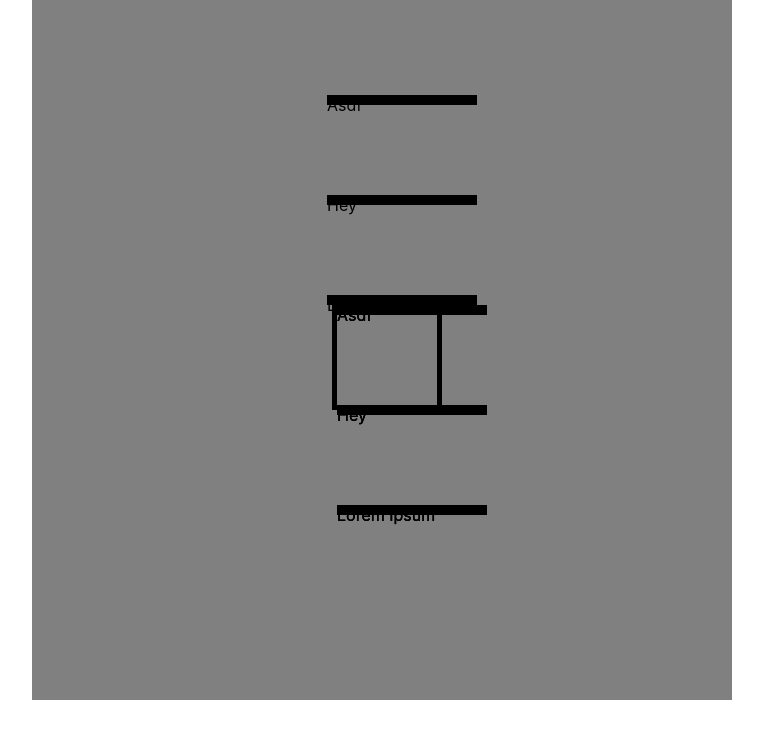
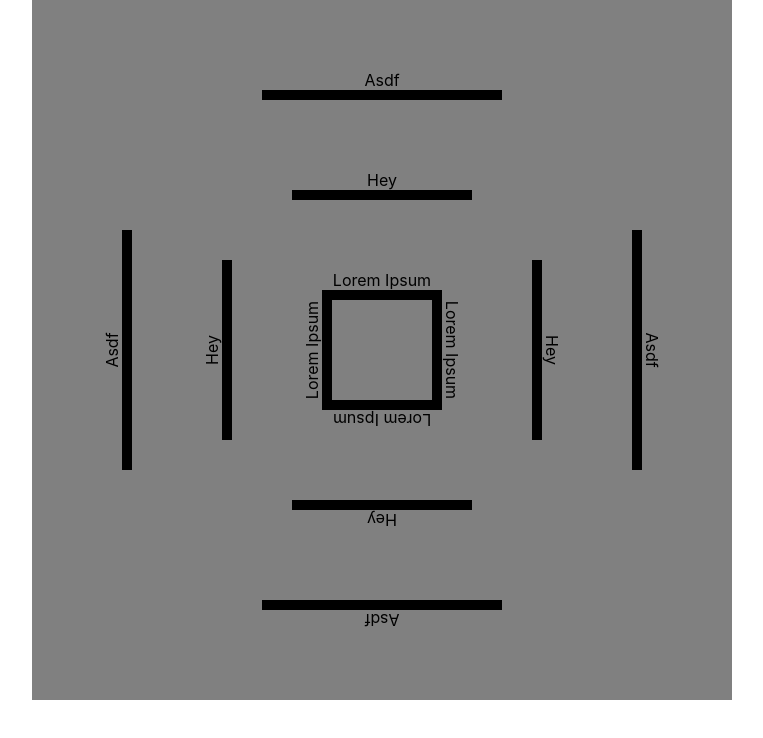
Before and after one commit to mar10outof10/radial-menu, a React (Create React App) app: page / in a window 1280 px wide. Shown: the top 738 px of the page, without its empty margins (258-1021 px from the left). Built offline with nearby package versions, Linux system fonts and the light colour scheme.

Commit message:
Added multi segment styling

```diff
--- a/src/RadialMenu.scss
+++ b/src/RadialMenu.scss
@@ -1,5 +1,8 @@
+
 .radialMenu {
-  box-sizing: border-box;
+  & * {
+    box-sizing: border-box;
+  }
 
   &-container {
     width: 700px;
@@ -14,44 +17,68 @@
     top: 300px;
     height: 100px;
     width: 100px;
-    border: solid black 5px;
-
   }
 
   &-segment {
-    height: 300px;
-    width: 200px;
+    height: 700px;
+    width: 700px;
     display: flex;
     flex-direction: column;
-    justify-content: center;
+    align-items: center;
     position: absolute;
 
+      top: -300px;
+      left: -300px;
+
     &:first-child {
-      top: -210px;
-      left: -10px;
+      transform: rotate(0deg);
+    }
+    &:nth-child(2) {
+      transform: rotate(90deg);
+    }
+    &:nth-child(3) {
+      transform: rotate(180deg);
+    }
+    &:nth-child(4) {
+      transform: rotate(270deg);
     }
   }
 
   &-line-container {
     display: flex;
     flex-direction: column;
+    align-items: center;
     height: 100px;
 
     &:first-child {
-      width: 100px;
+      width: 240px;
+
+      .radialMenu-line {
+        width: 240px;
+      }
     }
 
     &:nth-child(2) {
-      width: 150px;
+      width: 180px;
+
+      .radialMenu-line {
+        width: 180px;
+      }
     }
 
     &:nth-child(3) {
-      width: 200px;
+      width: 120px;
+
+      .radialMenu-line {
+        width: 120px;
+      }
     }
 
   }
 
   &-text-container {
+    display: flex;
+    flex-direction: column-reverse;
     height: 90px;
   }
 
@@ -60,15 +87,15 @@
     background-color:black;
 
     &:first-child {
-      width: 100px;
+      width: 240px;
     }
 
     &:nth-child(2) {
-      width: 150px;
+      width: 180px;
     }
 
     &:nth-child(3) {
-      width: 200px;
+      width: 120px;
     }
   }
 }
--- a/src/components/Line.js
+++ b/src/components/Line.js
@@ -4,10 +4,10 @@ import 'RadialMenu.scss';
 const Line = ({children}) => {
   return (
     <div className="radialMenu-line-container">
-      <div className="radialMenu-line-text-container">
+      <div className="radialMenu-text-container">
+        {children}
       </div>
       <div className="radialMenu-line">
-        {children}
       </div>
     </div>
   )
```
